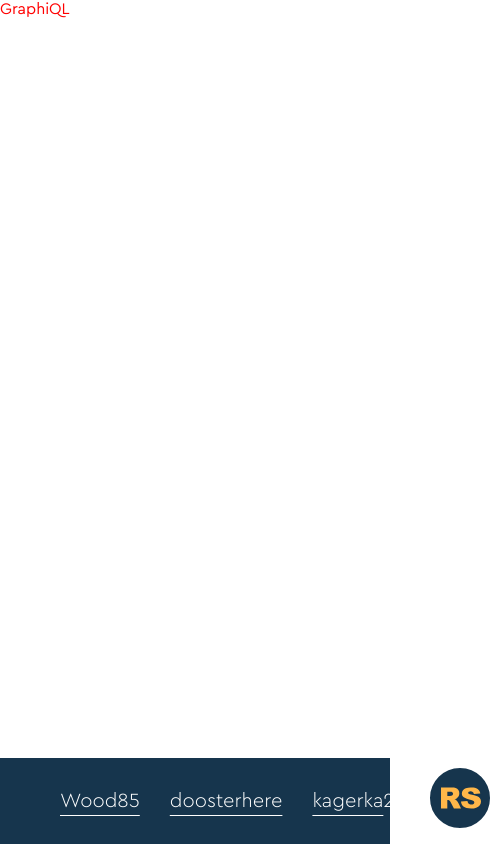
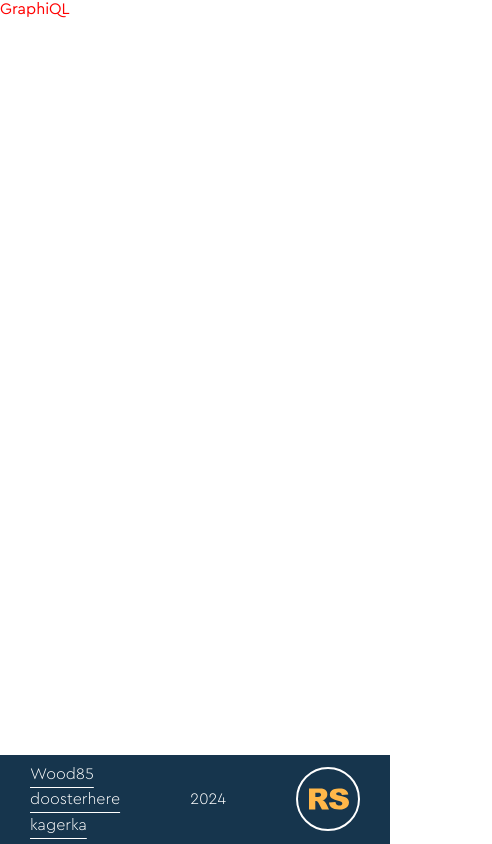
Before and after one commit to Wood85/graphiql-app, a Next.js app: page / in a window 390 px wide. Shown: the whole page, 492 px wide, since content can reach past the window. Built offline with nearby package versions, Linux system fonts and the light colour scheme.

Commit message:
feat: RSS-GRAPHI-1_12 implement adaptive layout

```diff
--- a/src/components/Footer/Footer.module.scss
+++ b/src/components/Footer/Footer.module.scss
@@ -2,8 +2,9 @@
 
 .footer {
   display: flex;
+  gap: 60px;
   min-height: 80px;
-  padding: 8px 60px;
+  padding: 10px 60px;
   align-items: center;
   justify-content: space-between;
 
@@ -32,3 +33,39 @@
     color: $orange;
   }
 }
+
+.year {
+  font-size: 20px;
+}
+
+.rss_link {
+  font-size: 0;
+}
+
+.rss_logo {
+  width: 64px;
+  height: 64px;
+}
+
+@media screen and (max-width: 834px) {
+  .developers {
+    display: flex;
+    flex-direction: column;
+    gap: 7px;
+  }
+}
+
+@media screen and (max-width: 834px) {
+  .footer {
+    gap: 20px;
+    padding: 10px 30px;
+  }
+
+  .developer {
+    font-size: 16px;
+  }
+
+  .year {
+    font-size: 16px;
+  }
+}
--- a/src/components/Footer/Footer.tsx
+++ b/src/components/Footer/Footer.tsx
@@ -17,9 +17,11 @@ function Footer(): JSX.Element {
           kagerka
         </Link>
       </div>
-      <div>2024</div>
-      <Link href='https://rs.school/courses/reactjs' target='_blank'>
-        <Image src={rssLogo} width={64} height={64} alt='RSSchool' priority />
+
+      <div className={style.year}>2024</div>
+
+      <Link href='https://rs.school/courses/reactjs' target='_blank' className={style.rss_link}>
+        <Image src={rssLogo} className={style.rss_logo} alt='RSSchool' priority />
       </Link>
     </footer>
   );
```
